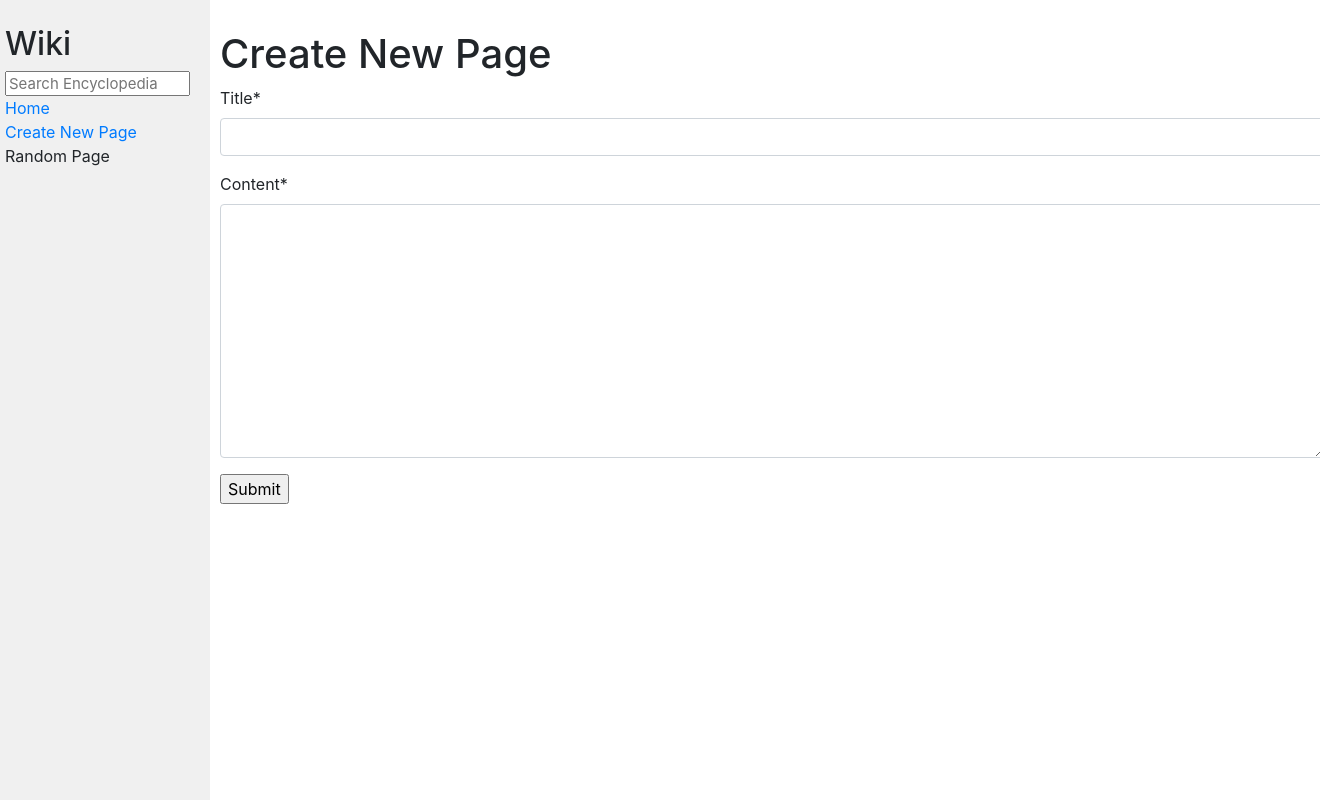
After one commit to rajputd/CS50W, a Django app: page /create in a window 1320 px wide; the page is wider, and only the part inside the window is pictured. The commit adds this page. Run offline with Django 3.2, Linux system fonts and the light colour scheme; some libraries are stand-ins or nearby versions.

Commit message:
Add basic create page form styled with bootstrap and crispy forms

```diff
--- /dev/null
+++ b/project1/wiki/encyclopedia/forms.py
@@ -0,0 +1,5 @@
+from django import forms
+
+class NewEntryForm(forms.Form):
+    title = forms.CharField(label='Title', max_length=100, required=True)
+    content = forms.CharField(widget=forms.Textarea)
--- /dev/null
+++ b/project1/wiki/encyclopedia/templates/encyclopedia/create.html
@@ -0,0 +1,18 @@
+{% extends "encyclopedia/layout.html" %}
+
+{% block title %}
+    Encyclopedia | Create
+{% endblock %}
+
+{% block body %}
+    <h1>Create New Page</h1>
+    {% load crispy_forms_tags %}
+
+
+    <form method="POST">
+        {% csrf_token %}
+        {{ form |crispy }}
+        <input type="submit" value="Submit">
+    </form>
+
+{% endblock %}
--- a/project1/wiki/encyclopedia/templates/encyclopedia/layout.html
+++ b/project1/wiki/encyclopedia/templates/encyclopedia/layout.html
@@ -19,7 +19,7 @@
                     <a href="{% url 'index' %}">Home</a>
                 </div>
                 <div>
-                    Create New Page
+                    <a href="{% url 'create' %}">Create New Page</a>
                 </div>
                 <div>
                     Random Page
@@ -33,5 +33,9 @@
             </div>
         </div>
 
+        <!-- Optional Javascript -->
+        <script src="https://code.jquery.com/jquery-3.4.1.slim.min.js" integrity="sha384-J6qa4849blE2+poT4WnyKhv5vZF5SrPo0iEjwBvKU7imGFAV0wwj1yYfoRSJoZ+n" crossorigin="anonymous"></script>
+        <script src="https://cdn.jsdelivr.net/npm/popper.js@1.16.0/dist/umd/popper.min.js" integrity="sha384-Q6E9RHvbIyZFJoft+2mJbHaEWldlvI9IOYy5n3zV9zzTtmI3UksdQRVvoxMfooAo" crossorigin="anonymous"></script>
+        <script src="https://stackpath.bootstrapcdn.com/bootstrap/4.4.1/js/bootstrap.min.js" integrity="sha384-wfSDF2E50Y2D1uUdj0O3uMBJnjuUD4Ih7YwaYd1iqfktj0Uod8GCExl3Og8ifwB6" crossorigin="anonymous"></script>
     </body>
 </html>
--- a/project1/wiki/encyclopedia/urls.py
+++ b/project1/wiki/encyclopedia/urls.py
@@ -4,5 +4,6 @@ from . import views
 
 urlpatterns = [
     path("", views.index, name="index"),
-    path("wiki/<str:title>", views.entry, name="entry")
+    path("wiki/<str:title>", views.entry, name="entry"),
+    path("create", views.create, name="create")
 ]
--- a/project1/wiki/encyclopedia/views.py
+++ b/project1/wiki/encyclopedia/views.py
@@ -3,6 +3,7 @@ from django.http import HttpResponseNotFound
 import markdown2
 
 from . import util
+from .forms import NewEntryForm
 
 
 def index(request):
@@ -43,3 +44,15 @@ def entry(request, title):
         "title": title,
         "content": content
     })
+
+def create(request):
+    if request.method == 'POST':
+        print("form submitted")
+        form = NewEntryForm(request.POST)
+
+        if form.is_valid():
+            print("form is valid")
+
+
+    form = NewEntryForm()
+    return render(request, "encyclopedia/create.html", {'form': form})
--- a/project1/wiki/wiki/settings.py
+++ b/project1/wiki/wiki/settings.py
@@ -38,6 +38,7 @@ INSTALLED_APPS = [
     'django.contrib.sessions',
     'django.contrib.messages',
     'django.contrib.staticfiles',
+    'crispy_forms',
 ]
 
 MIDDLEWARE = [
@@ -119,3 +120,5 @@ USE_TZ = True
 # https://docs.djangoproject.com/en/3.0/howto/static-files/
 
 STATIC_URL = '/static/'
+
+CRISPY_TEMPLATE_PACK = 'bootstrap4'
```
Also changed, not shown: project1/requirements.txt (+9 -72 lines).
